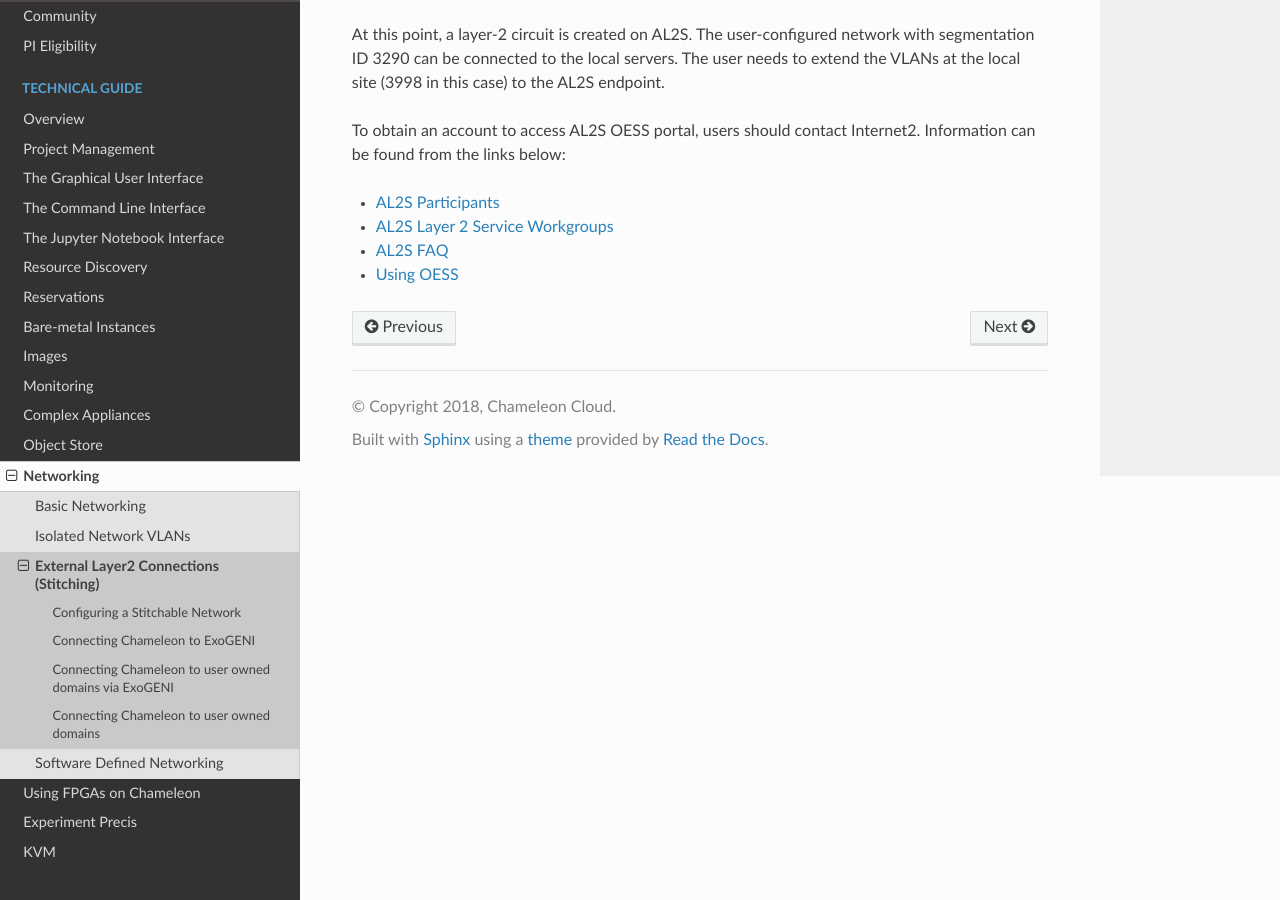
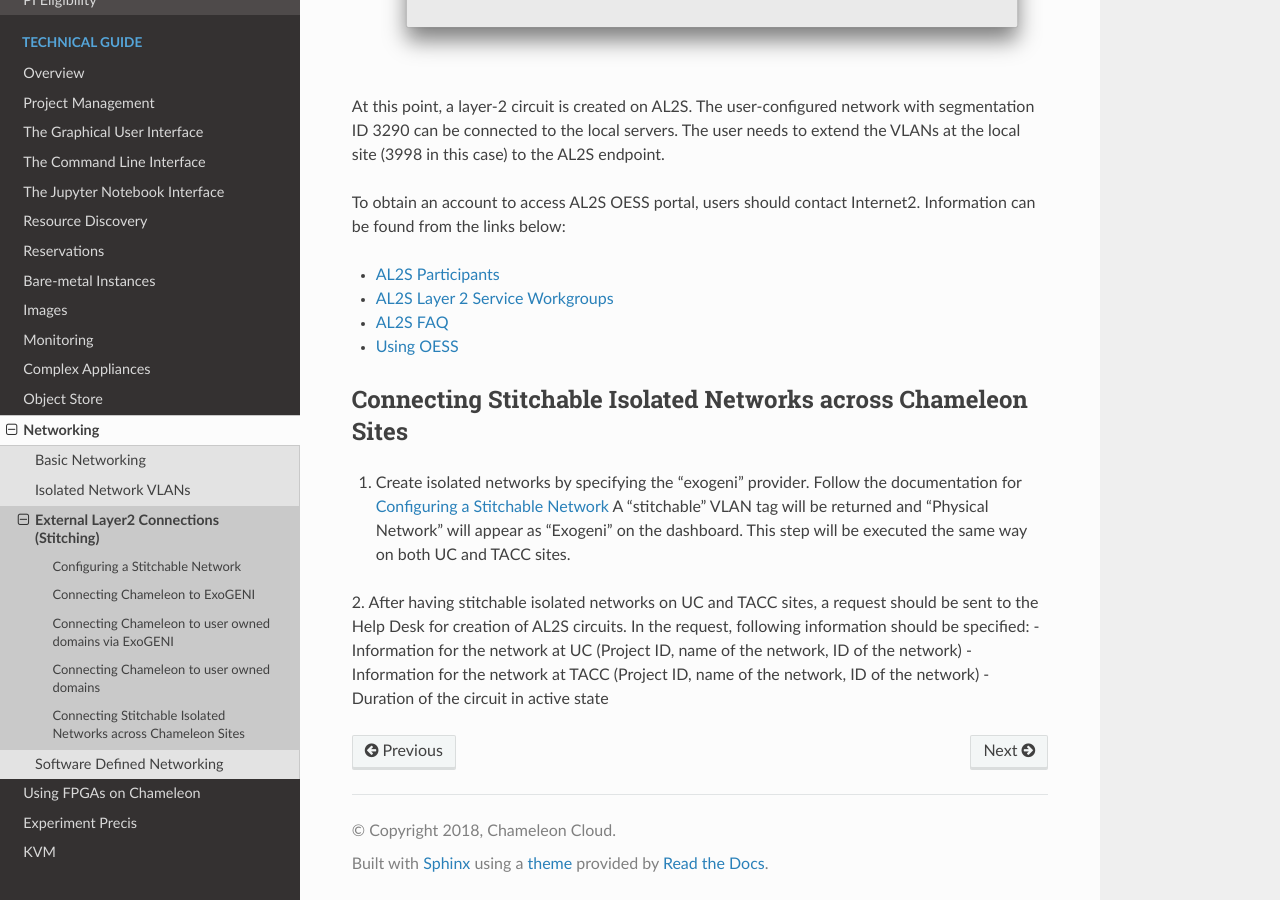
Before and after one commit to ChameleonCloud/docs, a Sphinx documentation site: the page built from source/technical/networks/networks_stitching.rst, in a window 1280 px wide and 900 px high, scrolled down 11147 px. Built offline with Sphinx 7.4.7 and the Read the Docs theme 2.0.0, drawn with Linux system fonts in a browser that asks for light colours; some of the changed text lies outside the part shown.

Commit message:
Add information for UC-TACC stitching

```diff
--- a/source/technical/networks/networks_stitching.rst
+++ b/source/technical/networks/networks_stitching.rst
@@ -10,10 +10,14 @@ Currently, it is possible to connect user-configured networks to other domains (
 
 This document describes how to stitch Chameleon experiments to external resources including `ExoGENI <http://www.exogeni.net/>`_ and `Internet2 <https://www.internet2.edu/>`_ connected campuses. You will need to know how to create stitchable dynamic VLANs as described in the :doc:`networks` documentation. After you have created such VLAN this document will describe how to create a slice in three cases: connect to ExoGENI, connect to other domains using ExoGENI as an intermediary, or connect to other domains directly.
 
+This document also describes connecting isolated stitchable networks across Chameleon sites (`CHI@UC <https://chi.uc.chameleoncloud.org>`_ and CHI@TACC <https://chi.tacc.chameleoncloud.org>`_ ) over layer-2 circuits.
+
 Chameleon has the capability to create dynamically managed VLANs associated with user-configured private IP subnets as described on :doc:`networks`. Users can create a dedicated network associated with a dynamic VLAN, subnet with own DHCP server, and router for external connections. These networks can be created through the web as well as command line interface. User-configured networks (isolated networks) are associated with VLANs by *Segmentation IDs*.
 
 In the following sections, this workflow is described for different settings.
 
+
+.. _network-stitchable-create:
 
 Configuring a Stitchable Network
 ________________________________
@@ -161,3 +165,17 @@ To obtain an account to access AL2S OESS portal, users should contact Internet2.
 - `AL2S Layer 2 Service Workgroups <https://www.internet2.edu/products-services/advanced-networking/layer-2-services/#service-participate>`_
 - `AL2S FAQ <https://www.internet2.edu/products-services/advanced-networking/layer-2-services/#service-faq>`_
 - `Using OESS <https://docs.globalnoc.iu.edu/sdn/oess/using-oess.html#Multipoint%20Static%20MAC%20Addresses>`_
+
+
+Connecting Stitchable Isolated Networks across Chameleon Sites
+______________________________________________________________
+
+1. Create isolated networks by specifying the "exogeni" provider. Follow the documentation for :ref:`network-stitchable-create`
+   A "stitchable" VLAN tag will be returned and "Physical Network" will appear as "Exogeni" on the dashboard.
+   This step will be executed the same way on both UC and TACC sites.
+
+2. After having stitchable isolated networks on UC and TACC sites, a request should be sent to the Help Desk for creation of AL2S circuits.
+In the request, following information should be specified:
+- Information for the network at UC (Project ID, name of the network, ID of the network)
+- Information for the network at TACC (Project ID, name of the network, ID of the network)
+- Duration of the circuit in active state
```
